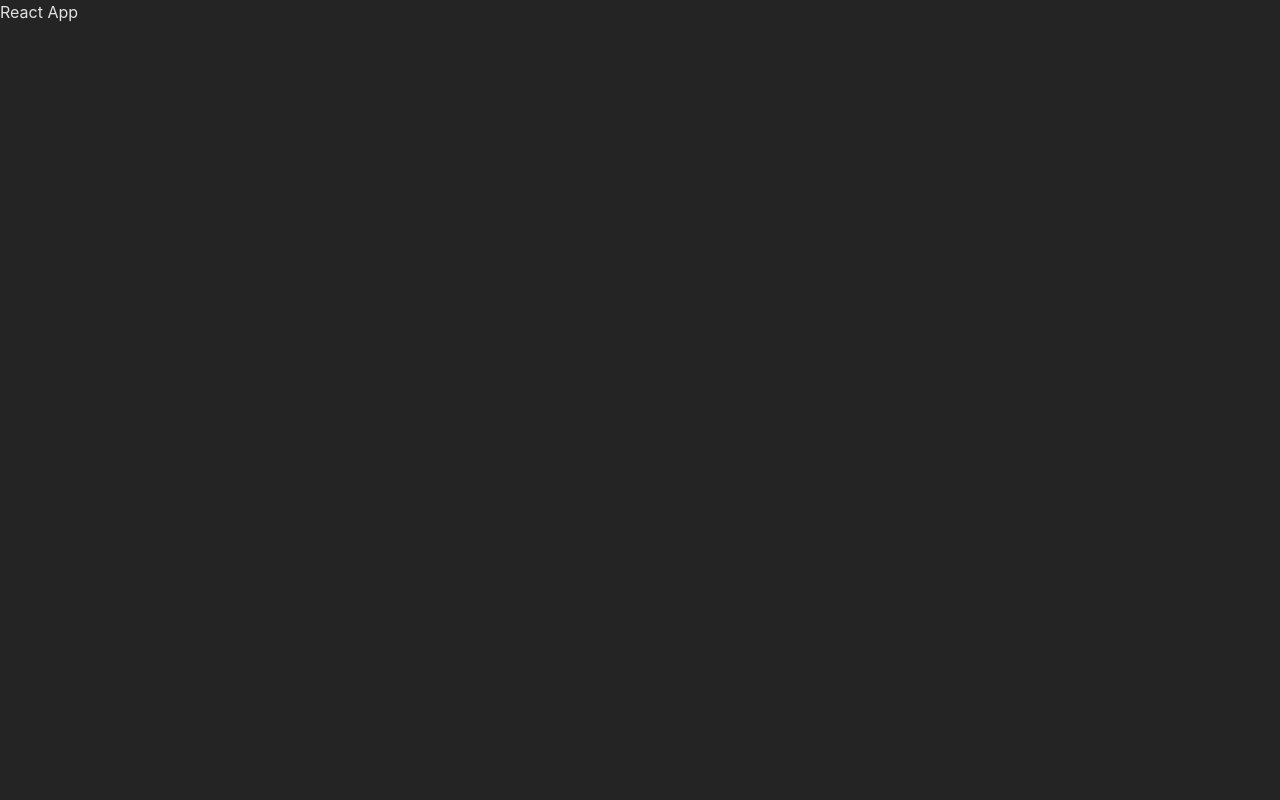
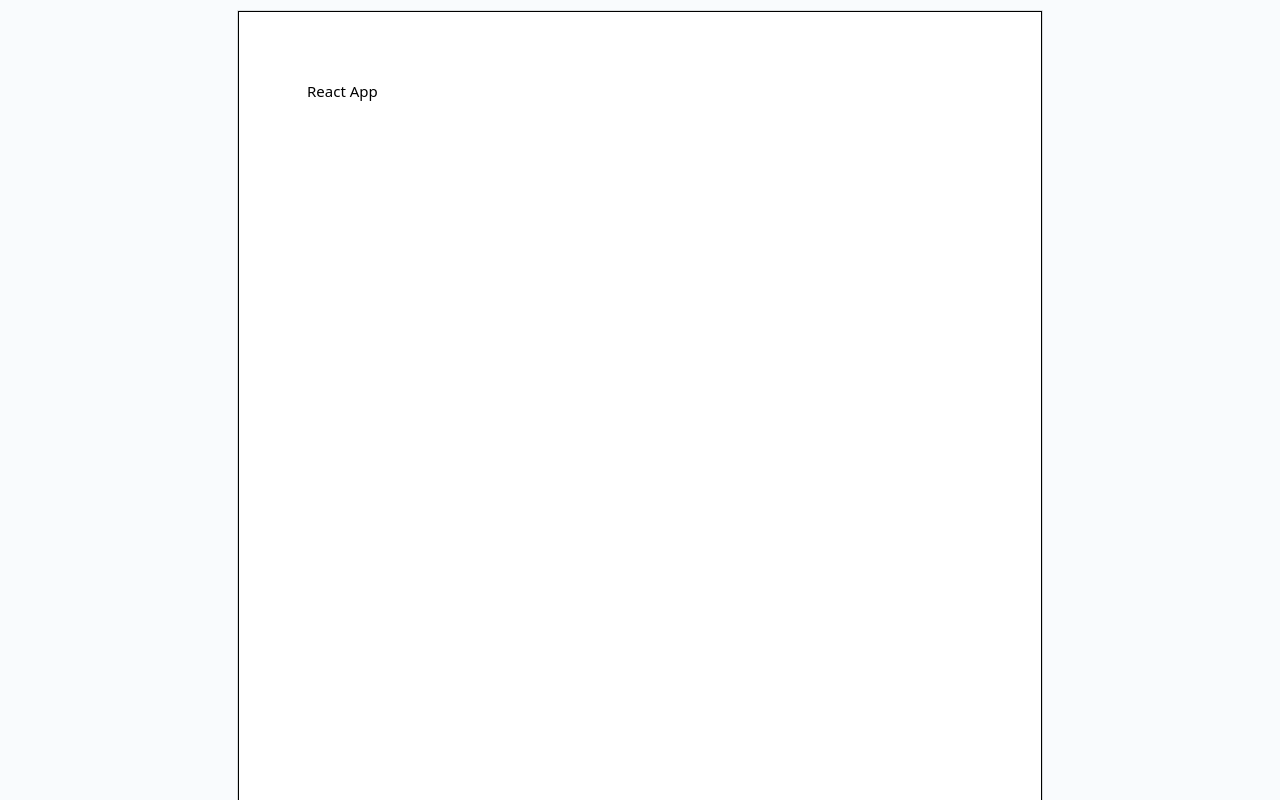
Before and after one commit to kmdebug/react-doc-search, a React (Vite) app: page / in a window 1280 px wide. Shown: the top 800 px of the page. Built offline with nearby package versions, Linux system fonts and the light colour scheme.

Commit message:
chore(app): enhance layout and update scrollbar styles

```diff
--- a/src/App.tsx
+++ b/src/App.tsx
@@ -1,7 +1,20 @@
 const App: React.FC = () => {
   return (
-    <div>
-      <h1>React App</h1>
+    <div
+      className="bg-[#f9fbfd]"
+      style={{
+        padding: '11px 0px 0px',
+      }}
+    >
+      <div
+        className="bg-white w-[804px] h-[1201px] border mx-auto p-[68px] text-[15px] font-sans leading-normal font-normal"
+        style={{
+          boxShadow:
+            'rgba(0, 0, 0, 0.02) 0px 1px 3px 0px, rgba(27, 31, 35, 0.20) 0px 0px 0px 0.7px',
+        }}
+      >
+        <h1 className="text-black">React App</h1>
+      </div>
     </div>
   );
 };
--- a/src/index.css
+++ b/src/index.css
@@ -6,11 +6,35 @@
   font-weight: 400;
 
   color-scheme: light dark;
-  color: rgba(255, 255, 255, 0.87);
-  background-color: #242424;
+  background-color: #F9FBFD;
+
 
   font-synthesis: none;
   text-rendering: optimizeLegibility;
   -webkit-font-smoothing: antialiased;
   -moz-osx-font-smoothing: grayscale;
 }
+
+::-webkit-scrollbar {
+  width: 11px;
+}
+
+::-webkit-scrollbar-thumb {
+  background-color: #c5c5c5;
+  border-radius: 10px;
+  border: 2px solid transparent;
+  background-clip: content-box;
+}
+
+::-webkit-scrollbar-thumb:hover {
+  background-color: #555;
+}
+
+::-webkit-scrollbar-track {
+  background: #f1f1f1;
+  border-radius: 10px;
+}
+
+::-webkit-scrollbar-corner {
+  background: transparent;
+}
```
